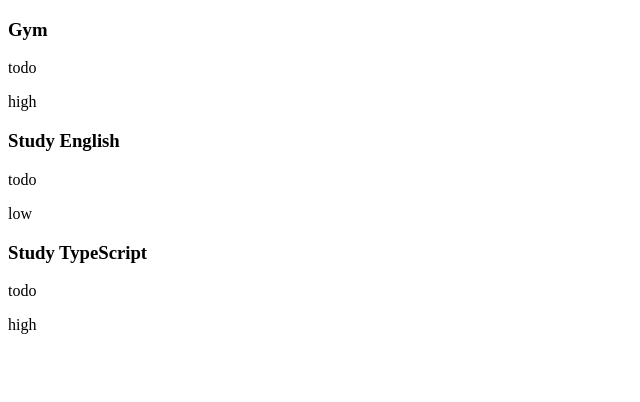
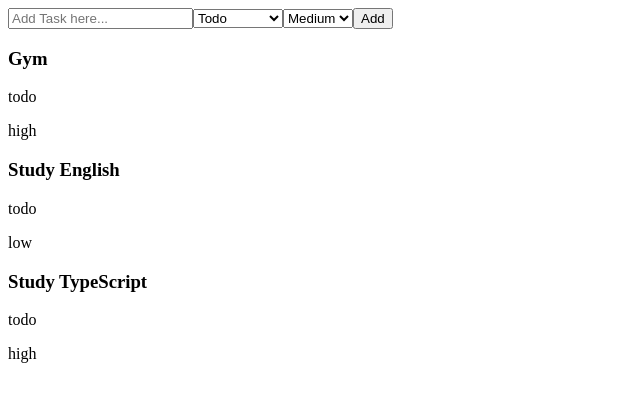
Before and after one commit to dellya-dev/mini-dashboard, a React (Vite) app: page / in a window 1280 px wide. Shown: the top 402 px of the page, without its empty margins (0-640 px from the left). Built offline with nearby package versions, Linux system fonts and the light colour scheme.

Commit message:
Add input, select and button at TaskForm and link to App

```diff
--- a/src/App.tsx
+++ b/src/App.tsx
@@ -1,6 +1,7 @@
-import type { Task } from "./types/task.ts"
+import type { Task, TaskFormData } from "./types/task.ts"
 import './App.css'
 import TaskSection from "./components/TaskSection.tsx"
+import { useState } from "react"
 
 function App() {
   const initialTasks: Task[] = [
@@ -24,10 +25,24 @@ function App() {
     }
   ]
 
+  const [tasks, setTasks] = useState<Task[]>(initialTasks)
+
+  function handleAddTask(formData: TaskFormData): void {
+
+    setTasks((prev) => [
+      ...prev,
+      {
+        id: Date.now(),
+        ...formData,
+      }
+    ])
+  }
+
   return (
     <>
       <TaskSection
-        tasks={initialTasks}
+        tasks={tasks}
+        onAddTask={handleAddTask}
       />
     </>
   )
--- a/src/components/TaskForm.tsx
+++ b/src/components/TaskForm.tsx
@@ -0,0 +1,83 @@
+import { useState, type ChangeEvent } from "react"
+import type { TaskFormData } from "../types/task"
+
+type TaskFormProps = {
+  onAddTask: (FormData: TaskFormData) => void
+}
+
+function TaskForm({ onAddTask }: TaskFormProps) {
+
+  const [formData, setFormData] = useState<TaskFormData>({
+    title: "",
+    status: "todo",
+    priority: "medium",
+  })
+
+  function handleFormDataInput(e: ChangeEvent<HTMLInputElement>) {
+    setFormData(
+      {
+        ...formData,
+        [e.target.name]: e.target.value
+      }
+    )
+  }
+
+  function handleFormDataSelect(e: ChangeEvent<HTMLSelectElement>) {
+    setFormData(
+      {
+        ...formData,
+        [e.target.name]: e.target.value
+      }
+    )
+  }
+
+  function handleAddButton() {
+    onAddTask(formData)
+    setFormData({
+      ...formData,
+      title: "",
+      status: "todo",
+      priority: "medium"
+    })
+  }
+
+  return (
+    <>
+      <div>
+        <input
+          type="text"
+          name="title"
+          value={formData.title}
+          placeholder="Add Task here..."
+          onChange={handleFormDataInput}
+        />
+
+        <select
+          name="status"
+          id=""
+          value={formData.status}
+          onChange={handleFormDataSelect}
+          >
+            <option value="todo">Todo</option>
+            <option value="in-progress">In-progress</option>
+            <option value="completed">Completed</option>
+          </select>
+
+          <select
+            name="priority"
+            id="priority"
+            value={formData.priority}
+            onChange={handleFormDataSelect}
+          >
+            <option value="low">Low</option>
+            <option value="medium">Medium</option>
+            <option value="high">High</option>
+          </select>
+
+          <button onClick={handleAddButton}>Add</button>
+      </div>
+    </>
+  )
+}
+
+export default TaskForm
--- a/src/components/TaskSection.tsx
+++ b/src/components/TaskSection.tsx
@@ -1,14 +1,19 @@
-import type { Task } from "../types/task.ts"
+import type { Task, TaskFormData } from "../types/task.ts"
+import TaskForm from "./TaskForm.tsx"
 import TaskList from "./TaskList.tsx"
 
 type TaskSectionProps = {
   tasks: Task[]
+  onAddTask: (FormData: TaskFormData) => void
 }
 
-function TaskSection({ tasks }: TaskSectionProps) {
+function TaskSection({ tasks, onAddTask }: TaskSectionProps) {
   return (
     <>
       <div>
+        <TaskForm
+          onAddTask={onAddTask}
+        />
         <TaskList
           tasks={tasks}
         />
--- a/src/types/task.ts
+++ b/src/types/task.ts
@@ -9,4 +9,10 @@ export type Task = {
   priority: TaskPriority
 }
 
+export type TaskFormData = {
+  title: string
+  status: TaskStatus
+  priority: TaskPriority
+}
+
 export type Filter = "all" | "todo" | "in-progress" | "completed"
```
